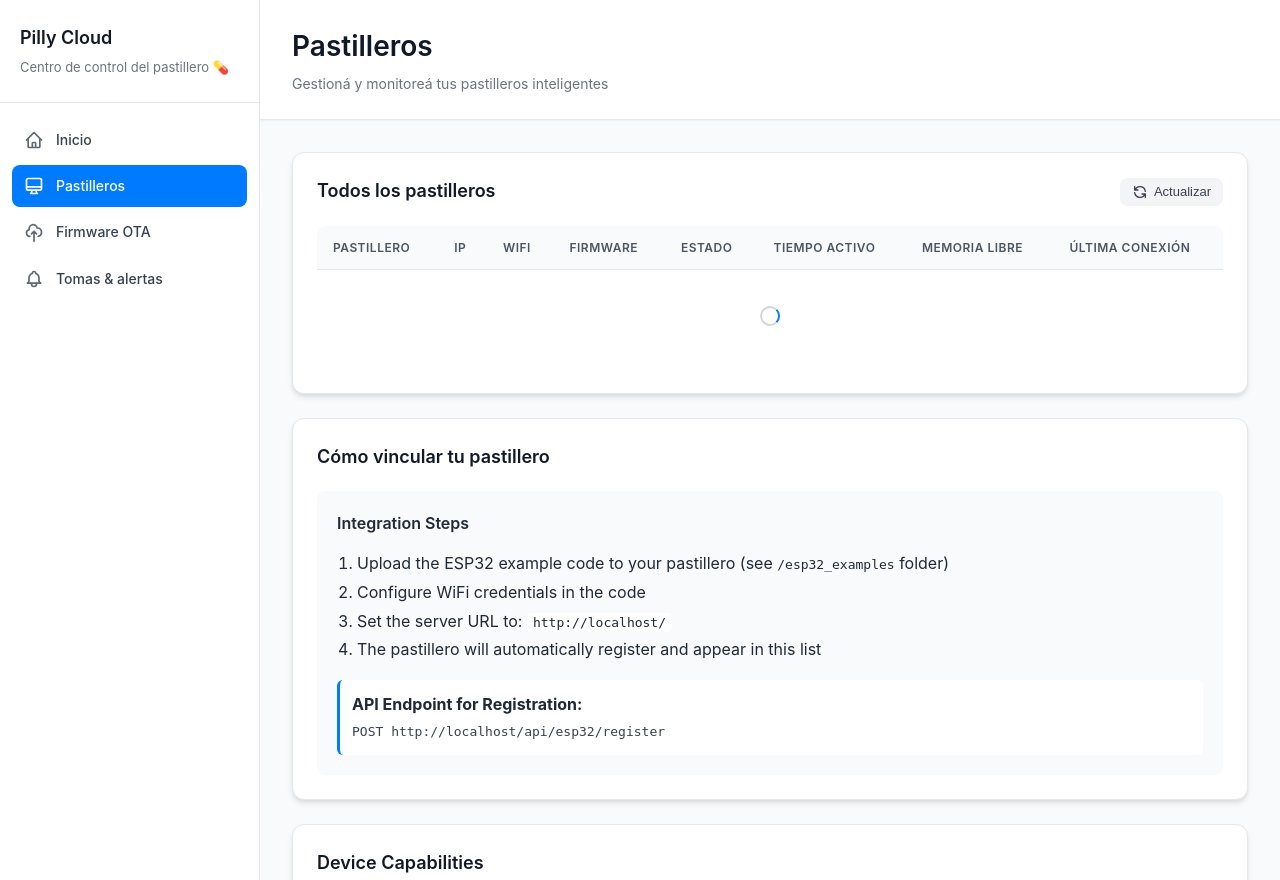
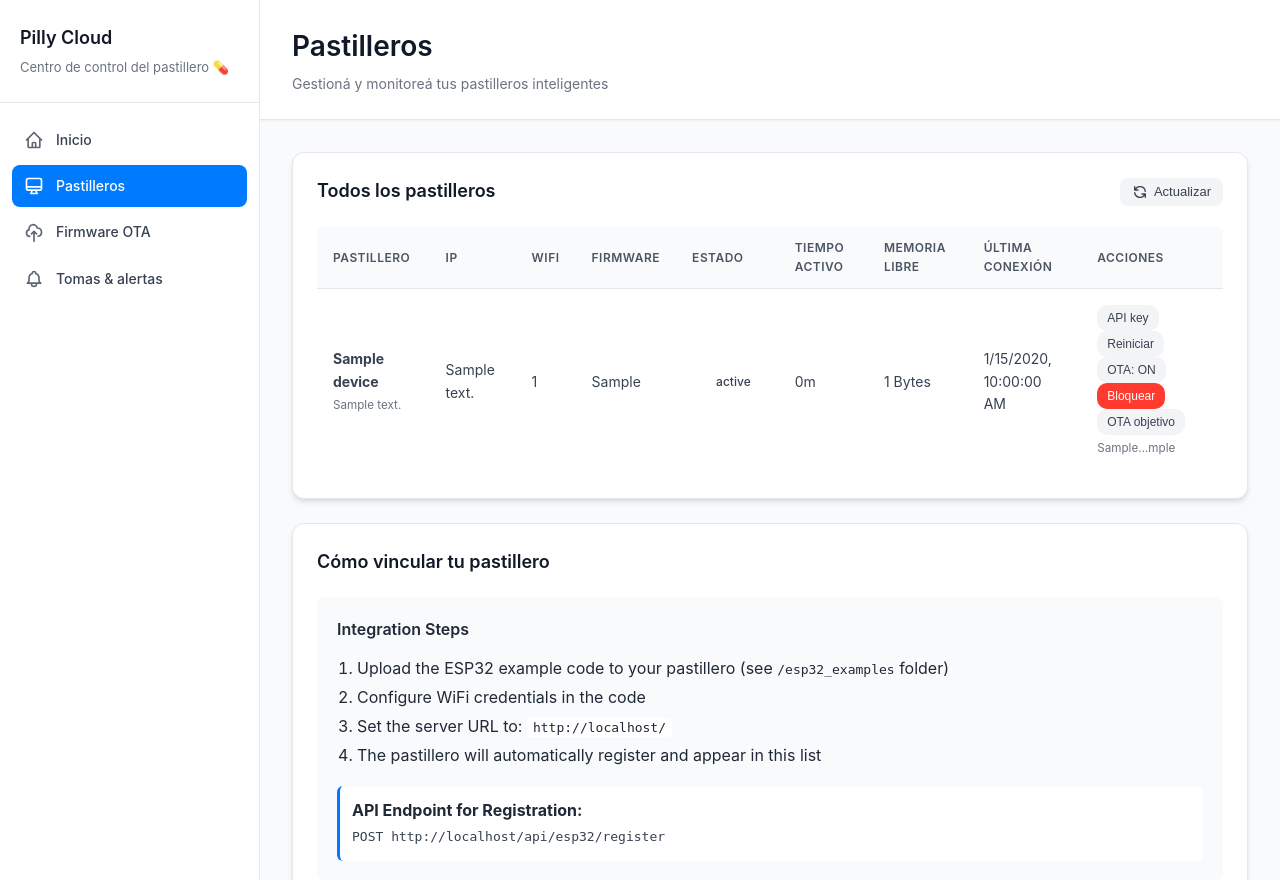
Before and after one commit to Hiletsconnect/pilly, a Flask app: page /devices in a window 1280 px wide. Shown: the top 880 px of the page. Run offline with Flask 3, Linux system fonts and the light colour scheme; the visitor is signed in with stand-in values (Sample User, id 1); tables that the repository leaves empty hold one stand-in row (values such as "Sample post"); lists and menus that the app fills with data are empty.

Commit message:
Add API key management and device state controls; enhance device dashboard with action buttons

```diff
--- a/app.py
+++ b/app.py
@@ -23,6 +23,30 @@
     db = sqlite3.connect(app.config['DATABASE'])
     db.row_factory = sqlite3.Row
     return db
+
+
+def ensure_column(db, table, column, coltype_sql):
+    """Add column if it does not exist (SQLite)."""
+    cols = [row['name'] for row in db.execute(f"PRAGMA table_info({table})").fetchall()]
+    if column not in cols:
+        db.execute(f"ALTER TABLE {table} ADD COLUMN {column} {coltype_sql}")
+
+def generate_api_key():
+    return secrets.token_urlsafe(32)
+
+def get_device_by_mac(db, mac_address):
+    return db.execute('SELECT * FROM devices WHERE mac_address = ?', (mac_address,)).fetchone()
+
+def verify_device_request(db, mac_address, api_key):
+    device = get_device_by_mac(db, mac_address)
+    if not device:
+        return None, (jsonify({'error': 'Unknown device'}), 404)
+    if not device.get('api_key') or device['api_key'] != api_key:
+        return None, (jsonify({'error': 'Invalid api key'}), 401)
+    admin_state = (device.get('admin_state') or 'active').lower()
+    if admin_state == 'blocked':
+        return None, (jsonify({'error': 'Device blocked'}), 403)
+    return device, None
 
 def init_db():
     with app.app_context():
@@ -92,6 +116,32 @@
             )
         ''')
 
+
+        # ---- Schema migrations (safe to run multiple times) ----
+        ensure_column(db, 'devices', 'api_key', "TEXT")
+        ensure_column(db, 'devices', 'admin_state', "TEXT DEFAULT 'active'")
+        ensure_column(db, 'devices', 'ota_enabled', "INTEGER DEFAULT 0")
+        ensure_column(db, 'devices', 'ota_target_version', "TEXT")
+        ensure_column(db, 'firmwares', 'is_stable', "INTEGER DEFAULT 0")
+
+        db.execute('''
+            CREATE TABLE IF NOT EXISTS device_commands (
+                id INTEGER PRIMARY KEY AUTOINCREMENT,
+                device_id INTEGER NOT NULL,
+                command TEXT NOT NULL,
+                payload TEXT,
+                status TEXT DEFAULT 'pending',
+                requested_at TIMESTAMP DEFAULT CURRENT_TIMESTAMP,
+                sent_at TIMESTAMP,
+                ack_at TIMESTAMP,
+                FOREIGN KEY (device_id) REFERENCES devices (id)
+            )
+        ''')
+
+        # Ensure existing devices have API keys
+        devices_without_key = db.execute("SELECT id FROM devices WHERE api_key IS NULL OR api_key = ''").fetchall()
+        for row in devices_without_key:
+            db.execute("UPDATE devices SET api_key = ? WHERE id = ?", (generate_api_key(), row['id']))
         # Check if default user exists
         cursor = db.execute('SELECT * FROM users WHERE username = ?', ('admin',))
         if not cursor.fetchone():
@@ -183,7 +233,8 @@
     db = get_db()
     devices = db.execute('''
         SELECT id, mac_address, device_name, ip_address, ssid,
-               firmware_version, last_seen, status, uptime, free_heap
+               firmware_version, last_seen, status, uptime, free_heap,
+               api_key, admin_state, ota_enabled, ota_target_version
         FROM devices
         ORDER BY last_seen DESC
     ''').fetchall()
@@ -201,6 +252,99 @@
     if device:
         return jsonify(dict(device))
     return jsonify({'error': 'Device not found'}), 404
+
+
+@app.route('/api/devices/<int:device_id>/set_state', methods=['POST'])
+@login_required
+def set_device_state(device_id):
+    data = request.json or {}
+    state = (data.get('state') or '').strip().lower()
+    if state not in ['active', 'suspended', 'blocked']:
+        return jsonify({'error': 'Invalid state'}), 400
+
+    db = get_db()
+    device = db.execute('SELECT id FROM devices WHERE id = ?', (device_id,)).fetchone()
+    if not device:
+        db.close()
+        return jsonify({'error': 'Device not found'}), 404
+
+    status = 'offline' if state == 'active' else state
+    db.execute('UPDATE devices SET admin_state = ?, status = ? WHERE id = ?', (state, status, device_id))
+    db.commit()
+    db.close()
+    return jsonify({'success': True, 'state': state})
+
+@app.route('/api/devices/<int:device_id>/rotate_key', methods=['POST'])
+@login_required
+def rotate_device_key(device_id):
+    db = get_db()
+    device = db.execute('SELECT id FROM devices WHERE id = ?', (device_id,)).fetchone()
+    if not device:
+        db.close()
+        return jsonify({'error': 'Device not found'}), 404
+
+    new_key = generate_api_key()
+    db.execute('UPDATE devices SET api_key = ? WHERE id = ?', (new_key, device_id))
+    db.commit()
+    db.close()
+    return jsonify({'success': True, 'api_key': new_key})
+
+@app.route('/api/devices/<int:device_id>/ota', methods=['POST'])
+@login_required
+def set_device_ota(device_id):
+    data = request.json or {}
+    ota_enabled = data.get('ota_enabled', None)
+    ota_target_version = data.get('ota_target_version', None)
+
+    db = get_db()
+    device = db.execute('SELECT id FROM devices WHERE id = ?', (device_id,)).fetchone()
+    if not device:
+        db.close()
+        return jsonify({'error': 'Device not found'}), 404
+
+    if ota_enabled is not None:
+        db.execute('UPDATE devices SET ota_enabled = ? WHERE id = ?', (1 if int(ota_enabled) else 0, device_id))
+    if ota_target_version is not None:
+        ver = ota_target_version.strip()
+        if ver == '':
+            db.execute('UPDATE devices SET ota_target_version = NULL WHERE id = ?', (device_id,))
+        else:
+            db.execute('UPDATE devices SET ota_target_version = ? WHERE id = ?', (ver, device_id))
+
+    db.commit()
+    db.close()
+    return jsonify({'success': True})
+
+@app.route('/api/devices/<int:device_id>/command', methods=['POST'])
+@login_required
+def queue_device_command(device_id):
+    data = request.json or {}
+    command = (data.get('command') or '').strip().lower()
+    if command not in ['restart']:
+        return jsonify({'error': 'Unsupported command'}), 400
+
+    payload = data.get('payload')
+    payload_json = json.dumps(payload) if payload is not None else None
+
+    db = get_db()
+    device = db.execute('SELECT id FROM devices WHERE id = ?', (device_id,)).fetchone()
+    if not device:
+        db.close()
+        return jsonify({'error': 'Device not found'}), 404
+
+    db.execute('''
+        INSERT INTO device_commands (device_id, command, payload, status)
+        VALUES (?, ?, ?, 'pending')
+    ''', (device_id, command, payload_json))
+
+    db.execute('''
+        INSERT INTO logs (device_id, log_type, message)
+        VALUES (?, 'command', ?)
+    ''', (device_id, f'Queued command: {command}'))
+
+    db.commit()
+    db.close()
+    return jsonify({'success': True})
 
 @app.route('/api/releases/list')
 @login_required
@@ -313,6 +457,11 @@
     # Check if device exists
     device = db.execute('SELECT * FROM devices WHERE mac_address = ?',
                        (data['mac_address'],)).fetchone()
+    # If blocked, deny registration/updates
+    if device and (device.get('admin_state') == 'blocked'):
+        db.close()
+        return jsonify({'error': 'Device blocked'}), 403
+
 
     if device:
         # Update existing device
@@ -326,15 +475,17 @@
               data.get('device_name', ''), data.get('uptime', 0),
               data.get('free_heap', 0), data['mac_address']))
         device_id = device['id']
+        if not device.get('api_key'):
+            db.execute('UPDATE devices SET api_key = ? WHERE id = ?', (generate_api_key(), device_id))
     else:
         # Create new device
         db.execute('''
             INSERT INTO devices (mac_address, ip_address, ssid, firmware_version,
-                               device_name, last_seen, status, uptime, free_heap)
-            VALUES (?, ?, ?, ?, ?, CURRENT_TIMESTAMP, 'online', ?, ?)
+                               device_name, last_seen, status, uptime, free_heap, api_key, admin_state, ota_enabled)
+            VALUES (?, ?, ?, ?, ?, CURRENT_TIMESTAMP, 'online', ?, ?, ?, 'active', 0)
         ''', (data['mac_address'], data['ip_address'], data.get('ssid', ''),
               data['firmware_version'], data.get('device_name', ''),
-              data.get('uptime', 0), data.get('free_heap', 0)))
+              data.get('uptime', 0), data.get('free_heap', 0), generate_api_key()))
         device_id = db.execute('SELECT last_insert_rowid()').fetchone()[0]
 
         # Log new device
@@ -346,57 +497,123 @@
     db.commit()
     db.close()
 
-    return jsonify({'success': True, 'device_id': device_id})
+    device_row = get_db().execute('SELECT api_key FROM devices WHERE id = ?', (device_id,)).fetchone()
+    return jsonify({'success': True, 'device_id': device_id, 'api_key': device_row['api_key'] if device_row else None})
 
 @app.route('/api/esp32/heartbeat', methods=['POST'])
 def esp32_heartbeat():
-    data = request.json
-
-    if 'mac_address' not in data:
+    data = request.json or {}
+    mac = data.get('mac_address')
+    if not mac:
         return jsonify({'error': 'MAC address required'}), 400
 
+    api_key = request.headers.get('X-API-Key') or data.get('api_key')
+    if not api_key:
+        return jsonify({'error': 'API key required'}), 401
+
     db = get_db()
+    device, err = verify_device_request(db, mac, api_key)
+    if err:
+        db.close()
+        return err
+
+    admin_state = (device.get('admin_state') or 'active').lower()
+    status = 'online' if admin_state == 'active' else 'suspended'
+
     db.execute('''
         UPDATE devices
-        SET last_seen = CURRENT_TIMESTAMP, status = 'online',
-            uptime = ?, free_heap = ?
+        SET last_seen = CURRENT_TIMESTAMP,
+            status = ?,
+            uptime = ?,
+            free_heap = ?,
+            ip_address = COALESCE(?, ip_address),
+            ssid = COALESCE(?, ssid),
+            firmware_version = COALESCE(?, firmware_version)
         WHERE mac_address = ?
-    ''', (data.get('uptime', 0), data.get('free_heap', 0), data['mac_address']))
+    ''', (status, data.get('uptime', 0), data.get('free_heap', 0),
+          data.get('ip_address'), data.get('ssid'), data.get('firmware_version'), mac))
+
+    cmd_row = db.execute('''
+        SELECT id, command, payload FROM device_commands
+        WHERE device_id = ? AND status = 'pending'
+        ORDER BY requested_at ASC
+        LIMIT 1
+    ''', (device['id'],)).fetchone()
+
+    command = None
+    if cmd_row and admin_state == 'active':
+        db.execute("UPDATE device_commands SET status='sent', sent_at=CURRENT_TIMESTAMP WHERE id=?", (cmd_row['id'],))
+        payload = None
+        if cmd_row['payload']:
+            try:
+                payload = json.loads(cmd_row['payload'])
+            except Exception:
+                payload = {'raw': cmd_row['payload']}
+        command = {'command': cmd_row['command'], 'payload': payload}
+
     db.commit()
     db.close()
+    return jsonify({'success': True, 'command': command})
 
-    return jsonify({'success': True})
 
 @app.route('/api/esp32/check_update', methods=['POST'])
 def esp32_check_update():
-    data = request.json
-
-    if 'mac_address' not in data or 'current_version' not in data:
+    data = request.json or {}
+    mac = data.get('mac_address')
+    current = data.get('current_version')
+    if not mac or current is None:
         return jsonify({'error': 'MAC address and current version required'}), 400
 
+    api_key = request.headers.get('X-API-Key') or data.get('api_key')
+    if not api_key:
+        return jsonify({'error': 'API key required'}), 401
+
     db = get_db()
+    device, err = verify_device_request(db, mac, api_key)
+    if err:
+        db.close()
+        return err
 
-    # Get latest firmware
-    latest_firmware = db.execute('''
-        SELECT * FROM firmwares
-        ORDER BY uploaded_at DESC
-        LIMIT 1
-    ''').fetchone()
+    admin_state = (device.get('admin_state') or 'active').lower()
+    if admin_state != 'active':
+        db.close()
+        return jsonify({'update_available': False, 'reason': 'suspended'})
+
+    ota_enabled = int(device.get('ota_enabled') or 0)
+    target_version = (device.get('ota_target_version') or '').strip()
+
+    firmware = None
+    if target_version:
+        firmware = db.execute('SELECT * FROM firmwares WHERE version = ? LIMIT 1', (target_version,)).fetchone()
+        if not firmware:
+            db.close()
+            return jsonify({'update_available': False, 'reason': 'target_not_found'})
+    else:
+        if not ota_enabled:
+            db.close()
+            return jsonify({'update_available': False, 'reason': 'ota_disabled'})
+        firmware = db.execute('''
+            SELECT * FROM firmwares
+            WHERE is_stable = 1
+            ORDER BY uploaded_at DESC
+            LIMIT 1
+        ''').fetchone()
 
     db.close()
 
-    if not latest_firmware:
+    if not firmware:
         return jsonify({'update_available': False})
 
-    if latest_firmware['version'] != data['current_version']:
+    if firmware['version'] != current:
         return jsonify({
             'update_available': True,
-            'version': latest_firmware['version'],
-            'url': url_for('download_firmware', version=latest_firmware['version'], _external=True),
-            'size': latest_firmware['file_size']
+            'version': firmware['version'],
+            'url': url_for('download_firmware', version=firmware['version'], _external=True),
+            'size': firmware.get('file_size')
         })
 
     return jsonify({'update_available': False})
+
 
 @app.route('/api/esp32/firmware/<version>')
 def download_firmware(version):
@@ -411,40 +628,71 @@
 
 @app.route('/api/esp32/alarm', methods=['POST'])
 def esp32_alarm():
-    data = request.json
+    data = request.json or {}
+    mac = data.get('mac_address')
+    if not mac or 'alarm_type' not in data:
+        return jsonify({'error': 'MAC address and alarm_type required'}), 400
 
-    required_fields = ['mac_address', 'alarm_type', 'message']
-    if not all(field in data for field in required_fields):
-        return jsonify({'error': 'Missing required fields'}), 400
+    api_key = request.headers.get('X-API-Key') or data.get('api_key')
+    if not api_key:
+        return jsonify({'error': 'API key required'}), 401
 
     db = get_db()
+    device, err = verify_device_request(db, mac, api_key)
+    if err:
+        db.close()
+        return err
 
-    # Get device ID
-    device = db.execute('SELECT id FROM devices WHERE mac_address = ?',
-                       (data['mac_address'],)).fetchone()
+    db.execute('''
+        INSERT INTO alarms (device_id, alarm_type, message, severity)
+        VALUES (?, ?, ?, ?)
+    ''', (device['id'], data['alarm_type'], data.get('message', ''),
+          data.get('severity', 'info')))
 
-    if device:
-        db.execute('''
-            INSERT INTO alarms (device_id, alarm_type, message, severity)
-            VALUES (?, ?, ?, ?)
-        ''', (device['id'], data['alarm_type'], data['message'],
-              data.get('severity', 'info')))
-        db.commit()
+    db.commit()
+    db.close()
+    return jsonify({'success': True})
 
-    db.close()
-
-    return jsonify({'success': True})
 
 @app.route('/api/esp32/command/<mac_address>', methods=['GET'])
 def esp32_get_command(mac_address):
-    """ESP32 polls this endpoint to check for pending commands"""
-    # This is a simple implementation - in production you might use Redis or WebSockets
-    # For now, we'll return a command if one was recently requested
+    """ESP32 polls this endpoint to check for pending commands (fallback)."""
+    api_key = request.headers.get('X-API-Key') or request.args.get('api_key')
+    if not api_key:
+        return jsonify({'error': 'API key required'}), 401
 
-    # Check if there's a pending restart command (stored in session or temp file)
-    # This is a simplified version - you'd want to implement proper command queue
+    db = get_db()
+    device, err = verify_device_request(db, mac_address, api_key)
+    if err:
+        db.close()
+        return err
 
-    return jsonify({'command': None})
+    admin_state = (device.get('admin_state') or 'active').lower()
+    if admin_state != 'active':
+        db.close()
+        return jsonify({'command': None})
+
+    cmd_row = db.execute('''
+        SELECT id, command, payload FROM device_commands
+        WHERE device_id = ? AND status = 'pending'
+        ORDER BY requested_at ASC
+        LIMIT 1
+    ''', (device['id'],)).fetchone()
+
+    command = None
+    if cmd_row:
+        db.execute("UPDATE device_commands SET status='sent', sent_at=CURRENT_TIMESTAMP WHERE id=?", (cmd_row['id'],))
+        payload = None
+        if cmd_row['payload']:
+            try:
+                payload = json.loads(cmd_row['payload'])
+            except Exception:
+                payload = {'raw': cmd_row['payload']}
+        command = {'id': cmd_row['id'], 'command': cmd_row['command'], 'payload': payload}
+        db.commit()
+    db.close()
+    return jsonify({'command': command})
+
 
 if __name__ == '__main__':
     # Create upload folder if it doesn't exist
--- a/static/css/style.css
+++ b/static/css/style.css
@@ -644,3 +644,6 @@
 .flex-center { display: flex; align-items: center; justify-content: center; }
 .gap-2 { gap: 16px; }
 .hidden { display: none; }
+
+/* Extra small buttons for device actions */
+.btn-xs { padding: 6px 10px; font-size: 12px; border-radius: 10px; }
--- a/static/js/app.js
+++ b/static/js/app.js
@@ -161,7 +161,7 @@
         if (devices.length === 0) {
             tbody.innerHTML = `
                 <tr>
-                    <td colspan="8" class="text-center">
+                    <td colspan="9" class="text-center">
                         <div class="empty-state">
                             <div class="empty-state-title">No hay pastilleros todavía</div>
                             <div class="empty-state-text">Van a aparecer acá cuando se conecten al sistema</div>
@@ -174,6 +174,7 @@
 
         devices.forEach(device => {
             const row = document.createElement('tr');
+            const maskedKey = device.api_key ? (device.api_key.slice(0, 6) + '…' + device.api_key.slice(-4)) : '—';
             row.innerHTML = `
                 <td>
                     <strong>${device.device_name || 'Pastillero sin nombre'}</strong><br>
@@ -191,6 +192,16 @@
                 <td>${formatUptime(device.uptime || 0)}</td>
                 <td>${formatBytes(device.free_heap || 0)}</td>
                 <td>${formatDate(device.last_seen)}</td>
+                <td>
+                    <div class="flex gap-1" style="flex-wrap: wrap;">
+                        <button class="btn btn-secondary btn-xs" onclick="copyApiKey('${device.api_key || ''}')">API key</button>
+                        <button class="btn btn-secondary btn-xs" onclick="queueRestart(${device.id})">Reiniciar</button>
+                        <button class="btn btn-secondary btn-xs" onclick="toggleOTA(${device.id}, ${device.ota_enabled ? 1 : 0})">${device.ota_enabled ? 'OTA: ON' : 'OTA: OFF'}</button>
+                        <button class="btn btn-danger btn-xs" onclick="setDeviceState(${device.id}, '${device.admin_state || 'active'}')">${device.admin_state === 'blocked' ? 'Desbloquear' : (device.admin_state === 'suspended' ? 'Activar' : 'Bloquear')}</button>
+                        <button class="btn btn-secondary btn-xs" onclick="setTargetFirmware(${device.id})">OTA objetivo</button>
+                    </div>
+                    <small style="color: var(--gray-500); display:block; margin-top:4px;">${maskedKey}</small>
+                </td>
             `;
             tbody.appendChild(row);
         });
@@ -402,3 +413,75 @@
         closeUploadModal();
     }
 }
+
+
+// Device Actions (Admin)
+async function copyApiKey(apiKey) {
+    if (!apiKey) {
+        showToast('Este pastillero todavía no tiene API key', 'error');
+        return;
+    }
+    try {
+        await navigator.clipboard.writeText(apiKey);
+        showToast('API key copiada ✅', 'success');
+    } catch (e) {
+        prompt('Copiá la API key:', apiKey);
+    }
+}
+
+async function setDeviceState(deviceId, currentState) {
+    const next = prompt('Estado del pastillero (active | suspended | blocked):', currentState || 'active');
+    if (!next) return;
+    const state = next.trim().toLowerCase();
+    if (!['active','suspended','blocked'].includes(state)) {
+        showToast('Estado inválido', 'error');
+        return;
+    }
+    try {
+        await fetchAPI(`/api/devices/${deviceId}/set_state`, {
+            method: 'POST',
+            body: JSON.stringify({ state })
+        });
+        showToast('Estado actualizado', 'success');
+        loadDevices();
+    } catch (e) {}
+}
+
+async function toggleOTA(deviceId, currentEnabled) {
+    const enable = currentEnabled ? 0 : 1;
+    const ok = confirm(enable ? '¿Habilitar OTA para este pastillero?' : '¿Deshabilitar OTA para este pastillero?');
+    if (!ok) return;
+    try {
+        await fetchAPI(`/api/devices/${deviceId}/ota`, {
+            method: 'POST',
+            body: JSON.stringify({ ota_enabled: enable })
+        });
+        showToast('OTA actualizado', 'success');
+        loadDevices();
+    } catch (e) {}
+}
+
+async function setTargetFirmware(deviceId) {
+    const version = prompt('Versión objetivo (dejá vacío para quitar objetivo):', '');
+    if (version === null) return;
+    try {
+        await fetchAPI(`/api/devices/${deviceId}/ota`, {
+            method: 'POST',
+            body: JSON.stringify({ ota_target_version: version.trim() })
+        });
+        showToast('Objetivo OTA actualizado', 'success');
+        loadDevices();
+    } catch (e) {}
+}
+
+async function queueRestart(deviceId) {
+    const ok = confirm('¿Reiniciar remotamente este pastillero en el próximo heartbeat?');
+    if (!ok) return;
+    try {
+        await fetchAPI(`/api/devices/${deviceId}/command`, {
+            method: 'POST',
+            body: JSON.stringify({ command: 'restart' })
+        });
+        showToast('Reinicio en cola ✅', 'success');
+    } catch (e) {}
+}
--- a/templates/devices.html
+++ b/templates/devices.html
@@ -30,9 +30,10 @@
                     <th>Tiempo activo</th>
                     <th>Memoria libre</th>
                     <th>Última conexión</th>
+                    <th>Acciones</th>
                 </tr>
             </thead>
-            <tbody id="pastilleros-tbody">
+            <tbody id="devices-tbody">
                 <tr>
                     <td colspan="8" class="text-center">
                         <div class="spinner" style="margin: 20px auto;"></div>
```
Also changed, not shown: README.md.
